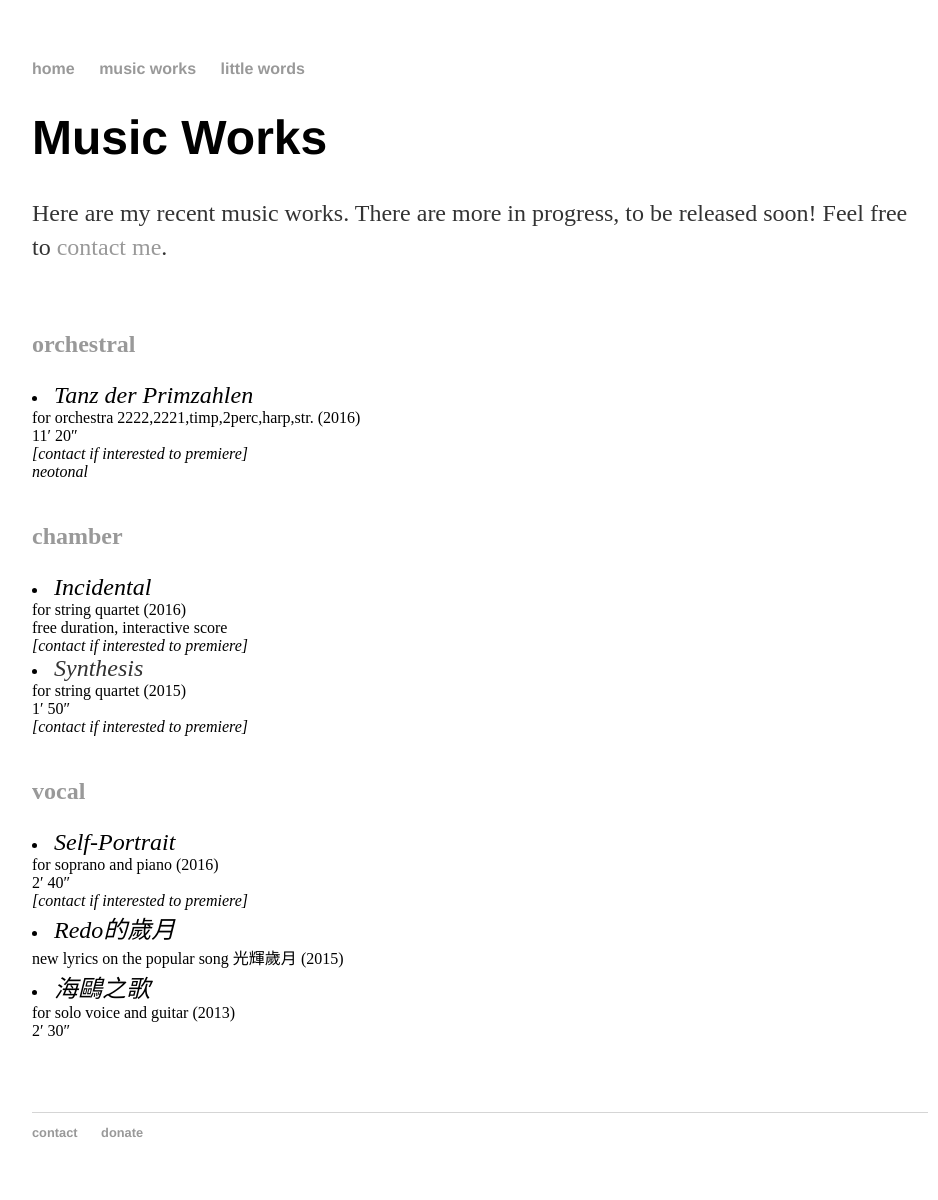
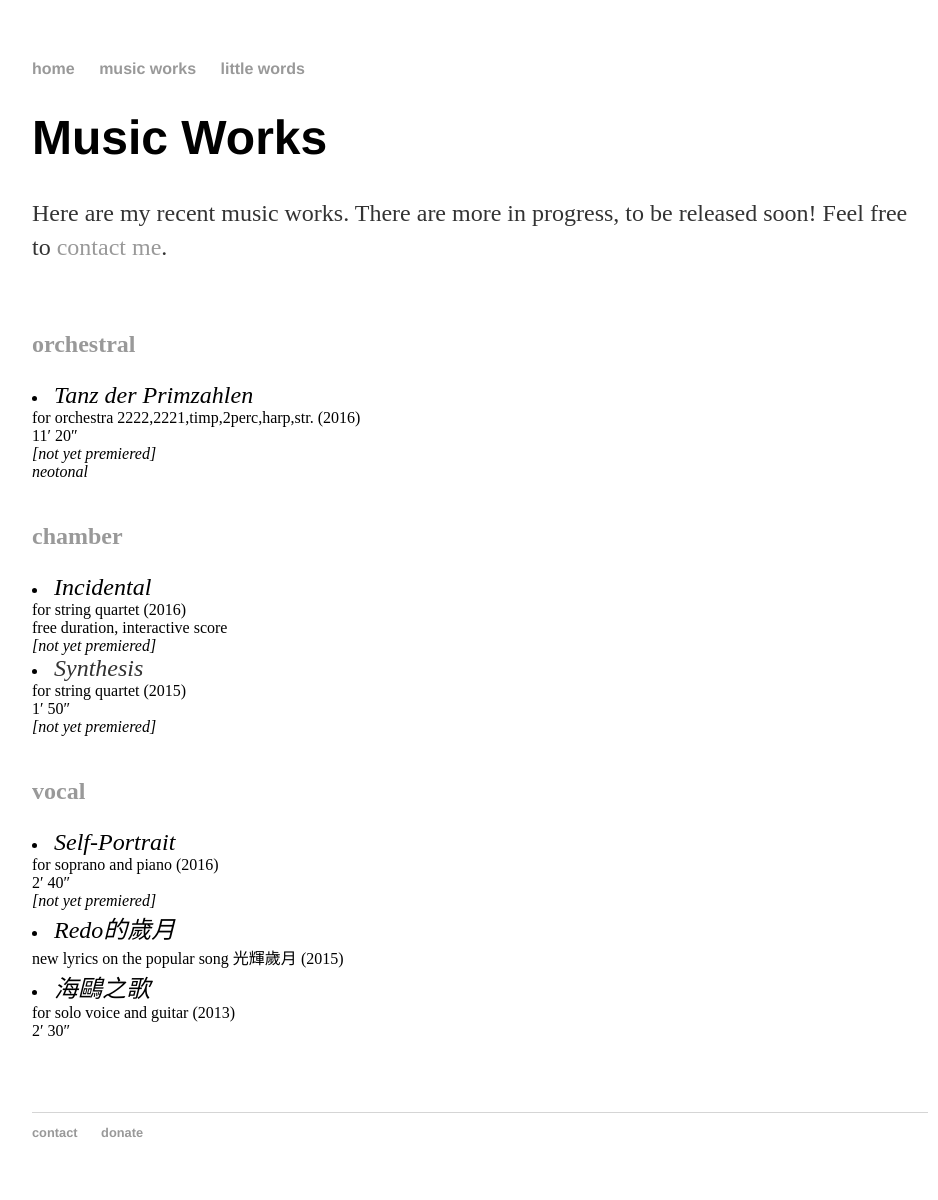
Before and after one commit to maksuihin/maksuihin.github.io, a Jekyll site: the page built from works.html, in a window 1280 px wide. Shown: the whole page, without its empty margins (160-1098 px from the left). Built offline with Jekyll 4.4.1, drawn with Linux system fonts in a browser that asks for light colours.

Commit message:
Update works.html

```diff
--- a/works.html
+++ b/works.html
@@ -12,7 +12,7 @@ title: Music Works by MAK, Sui-hin
 			<p><h2>orchestral</h2></p><u1>
 				<li><em>Tanz der Primzahlen</em>
 				</br>for orchestra 2222,2221,timp,2perc,harp,str. (2016)</br>11′ 20″<br/>
-				<i>[contact if interested to premiere]</br>neotonal</i></li>
+				<i>[not yet premiered]</br>neotonal</i></li>
 				</ul>
 			</br>
 
@@ -20,19 +20,19 @@ title: Music Works by MAK, Sui-hin
 
 				<li><em>Incidental</em>
 				</br>for string quartet (2016)</br>free duration, interactive score</br>
-				<i>[contact if interested to premiere]</i></li>
+				<i>[not yet premiered]</i></li>
 
 				<!--http://www.youtube.com-->
 				<li><em><a href="/contact">Synthesis</a></em>
 				</br>for string quartet (2015)</br>1′ 50″</br>
-				<i>[contact if interested to premiere]</i></li>
+				<i>[not yet premiered]</i></li>
 				</ul>
 
 			</br>
 			<p><h2>vocal</h2></p><u1>
 				<li><em>Self-Portrait</em>
 				</br>for soprano and piano (2016)</br>2′ 40″</br>
-				<i>[contact if interested to premiere]</i></li>
+				<i>[not yet premiered]</i></li>
 
 				<li><em>Redo<span lang="zh">的歲月</span></em>
 				</br>new lyrics on the popular song <span lang="zh">光輝歲月</span> (2015)</li>
```
